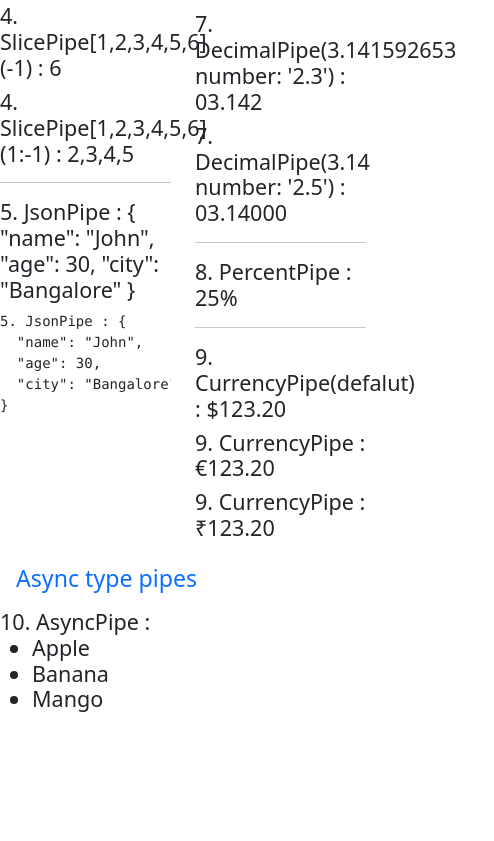
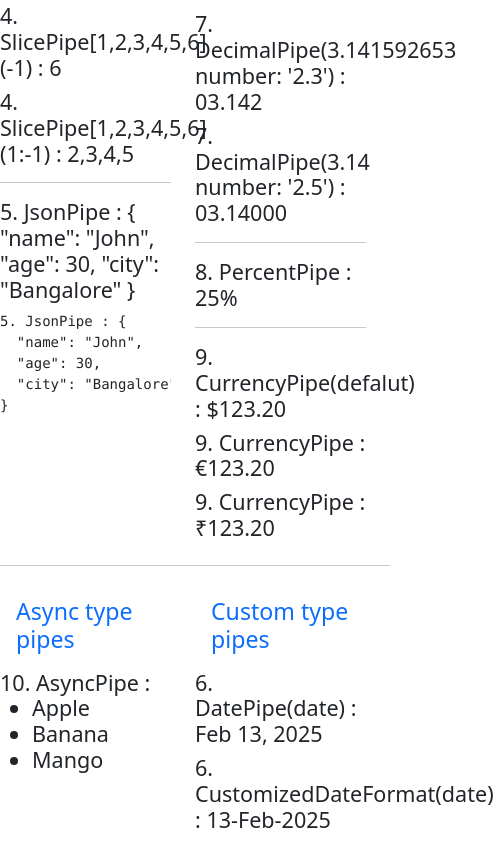
Before and after one commit to MeghanaDharmaraju/angularProject, an Angular app: page /built-in-pipes in a window 390 px wide. Shown: the part 1143-1984 px from the top of the page, 494 px wide, since content can reach past the window. Before the commit the page ends 1879 px from the top, so only its background shows below. Built offline with nearby package versions, Linux system fonts and the light colour scheme.

Commit message:
custom-pipes formatting mobile number and date

```diff
--- a/src/app/built-in-pipes/built-in-pipes.component.html
+++ b/src/app/built-in-pipes/built-in-pipes.component.html
@@ -1,4 +1,5 @@
 <div class="row col-12">
+
   <div class="col-6">
     <h3 class="text-primary m-3">String type pipes</h3>
     <h4>1. UpperCasePipe : {{angularPipes | uppercase}}</h4>
@@ -16,8 +17,8 @@
     <hr>
     <h4>5. JsonPipe : {{personData | json}}</h4>
     <pre>5. JsonPipe : {{personData | json}}</pre>
+  </div>
 
-  </div>
 
   <div class="col-6">
     <h3 class="text-primary m-3">Number type pipes</h3>
@@ -40,9 +41,15 @@
     <h4>9. CurrencyPipe(defalut) : {{123.20 | currency}}</h4>
     <h4>9. CurrencyPipe : {{123.20 | currency: 'EUR'}}</h4>
     <h4>9. CurrencyPipe : {{123.20 | currency: 'INR'}}</h4>
+  </div>
 
 </div>
 
+<hr>
+
+<div class="row col-12">
+
+  <div class="col-6">
     <h3 class="text-primary m-3">Async type pipes</h3>
     <h4>10. AsyncPipe :
       <ul>
@@ -51,5 +58,14 @@
         }
       </ul>
     </h4>
+  </div>
+
+  <div class="col-6">
+    <h3 class="text-primary m-3">Custom type pipes</h3>
+    <!-- <h4>Mobile Number : {{mobileNumber}}</h4>
+  <h4>Mobile Number(custom pipe) : {{mobileNumber | custom}}</h4> -->
+    <h4>6. DatePipe(date) : {{currentDate | date}}</h4>
+    <h4>6. CustomizedDateFormat(date) : {{currentDate | custom}}</h4>
+  </div>
 
 </div>
--- a/src/app/built-in-pipes/built-in-pipes.component.ts
+++ b/src/app/built-in-pipes/built-in-pipes.component.ts
@@ -1,10 +1,11 @@
 import { CommonModule } from '@angular/common';
 import { Component } from '@angular/core';
-import { Observable, of } from 'rxjs';
+import { of } from 'rxjs';
+import { CustomPipe } from '../custom.pipe';
 
 @Component({
   selector: 'app-built-in-pipes',
-  imports: [CommonModule],
+  imports: [CommonModule, CustomPipe],
   templateUrl: './built-in-pipes.component.html',
   styleUrl: './built-in-pipes.component.css',
 })
@@ -19,4 +20,12 @@ export class BuiltInPipesComponent {
   currentDate : Date = new Date();
 
   items = of(['Apple', 'Banana', 'Mango']);
+
+  // for custom pipes
+
+  // mobileNumber: any = 9856415423;
+
+  // if we receive mobileNumber form backend as undefined, or an empty string, or null
+  mobileNumber: any =  null;
+
 }
--- /dev/null
+++ b/src/app/custom.pipe.ts
@@ -0,0 +1,30 @@
+import { DatePipe } from '@angular/common';
+import { Pipe, PipeTransform } from '@angular/core';
+import { privateDecrypt, privateEncrypt } from 'crypto';
+
+@Pipe({
+  name: 'custom',
+  // // to make custom pipe as impure we have to add pure property as false
+  pure: false
+})
+export class CustomPipe implements PipeTransform {
+  private datePipe = new DatePipe('en-US');
+
+  transform(value: any, ...args: any[]): any {
+
+    // // for mobile number custom pipe logic
+
+    // if(value === '' || value == null || value == undefined) {
+    //   return 'NA';
+    // } else {
+    //   return value ? '+91 ' + value : value;
+    // }
+
+  //  return this.datePipe.transform(value, 'MM/YYYY');
+  // return this.datePipe.transform(value, 'MMM/YYYY');
+  // return this.datePipe.transform(value, 'dd-MM-YYYY');
+  return this.datePipe.transform(value, 'dd-MMM-YYYY');
+
+  }
+
+}
```
Also changed, not shown: 1 other file (tests, documents, lock files or other folders). Lines whose indentation alone changed are shown as unchanged.
